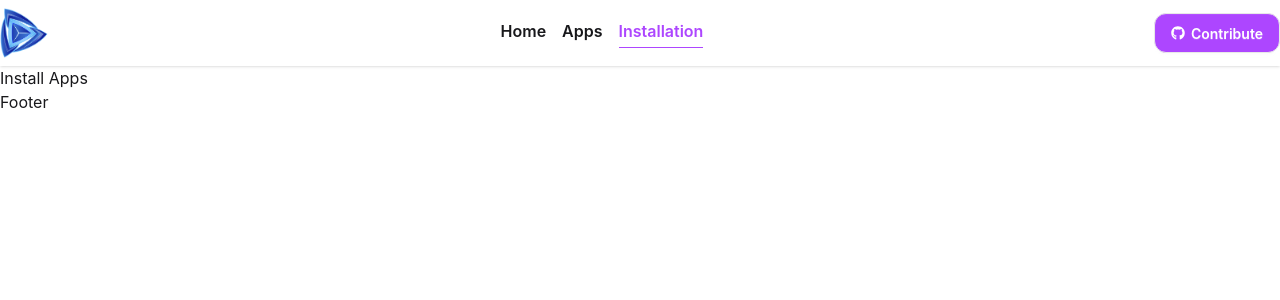
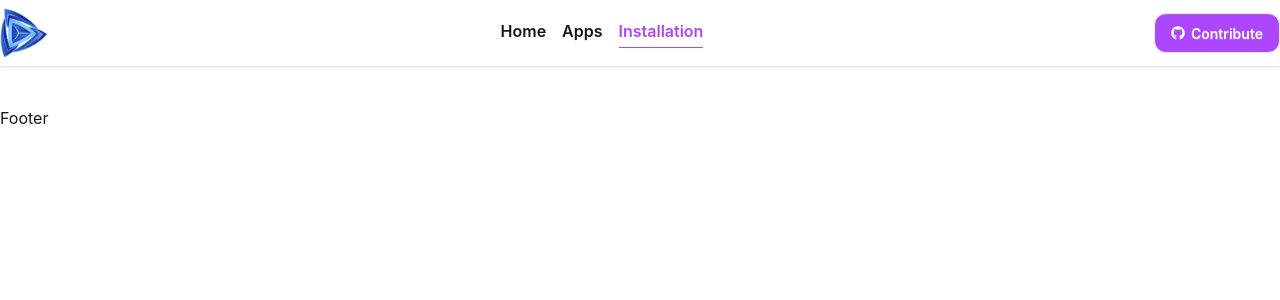
Before and after one commit to kouser-ahamed/ph-play-store, a React (Vite) app: page /installedApps in a window 1280 px wide. Shown: the top 300 px of the page. Built offline with nearby package versions, Linux system fonts and the light colour scheme.

Commit message:
Add InstallApps context and provider; integrate react-toastify for installation notifications; update AppDetails and InstallApps components

```diff
--- a/package.json
+++ b/package.json
@@ -16,6 +16,7 @@
     "react-icons": "^5.6.0",
     "react-router": "^7.14.0",
     "react-spinners": "^0.17.0",
+    "react-toastify": "^11.0.5",
     "tailwindcss": "^4.2.2"
   },
   "devDependencies": {
--- a/src/components/pages/appDetails/AppDetails.jsx
+++ b/src/components/pages/appDetails/AppDetails.jsx
@@ -1,14 +1,16 @@
-import React, { useState } from "react";
+import React, { useContext, useState } from "react";
 import { useParams } from "react-router";
 import useApps from "../../../hooks/useApps";
 import { HashLoader } from "react-spinners";
+import { InstallAppsContext } from "../../../context/InstallAppsContext";
+import { toast } from "react-toastify";
 
 const AppDetails = () => {
   const { id } = useParams();
 
   const { apps, loading } = useApps();
+  const { installedApps, setInstalledApps } = useContext(InstallAppsContext);
 
-  const [installedApps, setInstalledApps] = useState([]);
   if (loading) {
     return (
       <div className="flex justify-center items-center h-[500px]">
@@ -28,6 +30,10 @@ const AppDetails = () => {
 
   const handleInstallApp = () => {
     setInstalledApps([...installedApps, app]);
+    toast.success(`${app.title} has been installed..!`, {
+      position: "top-right",
+      autoClose: 1000,
+    });
   };
 
   console.log("installed apps", installedApps);
--- a/src/components/pages/installApps/InstallApps.jsx
+++ b/src/components/pages/installApps/InstallApps.jsx
@@ -1,9 +1,25 @@
-import React from 'react';
+
+import { useContext } from 'react';
+import { InstallAppsContext } from '../../../context/InstallAppsContext';
+
 
 const InstallApps = () => {
+
+    const { installedApps, setInstalledApps } = useContext(InstallAppsContext);
+    console.log("Installed Apps:", installedApps);
+
+
+
     return (
-        <div>
-            Install Apps
+        <div className=' container mx-auto my-10 space-y-4'>
+           {
+            installedApps.map((app,ind) => {
+                return <div key={ind} className='flex gap-4 items-center shadow p-4 rounded-3xl bg-slate-100'>
+                    <img src={app.image} alt={app.title} className='h-[120px] w-auto p-4' />
+                    <h2 className='font-semibold text-2xl'>{app.title}</h2>
+                    </div>
+            })
+           }
         </div>
     );
 };
--- /dev/null
+++ b/src/context/InstallAppsContext.jsx
@@ -0,0 +1,3 @@
+import { createContext } from "react";
+
+export const InstallAppsContext = createContext();
--- /dev/null
+++ b/src/context/InstalledAppsProvider.jsx
@@ -0,0 +1,17 @@
+import { useState } from "react";
+import { InstallAppsContext } from "./InstallAppsContext";
+
+
+const InstalledAppsProvider = ({children}) => {
+
+    const [installedApps, setInstalledApps] = useState([]);
+
+    const data = {
+        installedApps,
+        setInstalledApps
+    };
+    return <InstallAppsContext.Provider value={data}> {children} </InstallAppsContext.Provider>;
+
+};
+
+export default InstalledAppsProvider;
--- a/src/layout/RootLayout.jsx
+++ b/src/layout/RootLayout.jsx
@@ -2,6 +2,7 @@ import React from "react";
 import { Outlet } from "react-router";
 import Navbar from "../components/shared/Navbar";
 import Footer from "../components/shared/Footer";
+import { ToastContainer } from "react-toastify";
 
 const RootLayout = () => {
   return (
@@ -9,6 +10,8 @@ const RootLayout = () => {
       <Navbar></Navbar>
       <Outlet></Outlet>
       <Footer></Footer>
+
+       <ToastContainer/>
     </div>
   );
 };
--- a/src/main.jsx
+++ b/src/main.jsx
@@ -3,12 +3,17 @@ import { createRoot } from "react-dom/client";
 import "./index.css";
 import { RouterProvider } from "react-router/dom";
 import { router } from "./router/routes";
+import InstalledAppsProvider from "./context/InstalledAppsProvider";
 
 
 
 
 createRoot(document.getElementById("root")).render(
   <StrictMode>
+
+  <InstalledAppsProvider>
     <RouterProvider router={router} />
+  </InstalledAppsProvider>
+
   </StrictMode>,
 );
```
Also changed, not shown: 1 other file (tests, documents, lock files or other folders).
